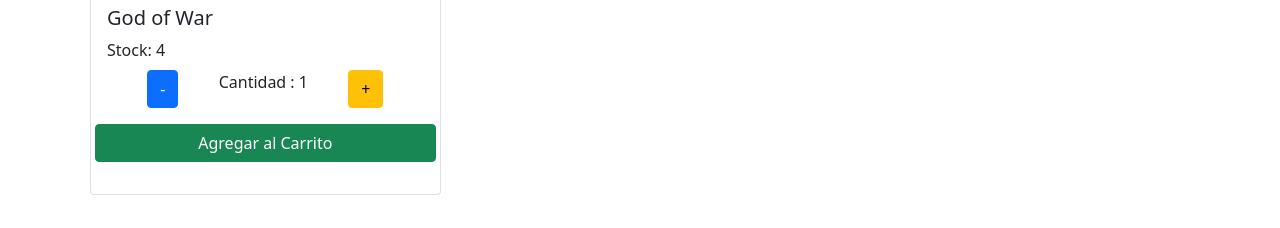
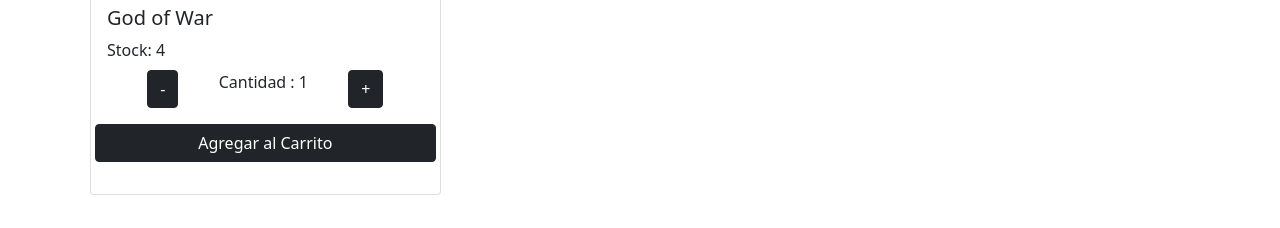
Before and after one commit to OswaldoRodriguez123/MaraChile, a React (Create React App) app: page / in a window 1280 px wide. Shown: the part 408-636 px from the top of the page. Built offline with nearby package versions, Linux system fonts and the light colour scheme.

Commit message:
Se agrega componente ItemCount

```diff
--- a/src/components/Item/Item.jsx
+++ b/src/components/Item/Item.jsx
@@ -1,18 +1,9 @@
-import React, { useState } from "react";
+import React from "react";
+import ItemCount from "../ItemCount/ItemCount";
 
 const Item = ({
-	item: { id, title, description, price, pictureUrl, stock }, addToCardWidget
+	item: { id, title, description, price, pictureUrl, stock }, onAdd
 }) => {
-
-	const [quantity, setQuantity] = useState(1);
-
-	function add() {
-		if (quantity < stock) setQuantity(quantity + 1);
-	}
-
-	function remove() {
-		if (quantity > 1) setQuantity(quantity - 1);
-	}
 
 	return (
 		<div className="col-sm-12 col-xs-12 col-md-8 col-lg-5 col-xl-4">
@@ -21,14 +12,10 @@
 				<div className="card-body">
 					<h5 className="card-title">{title}</h5>
 					<p className="card-text">Stock: {stock}</p>
-					<div className="w-100 d-flex mt-2">
-						<button onClick={() => remove()} className="btn col-xs-6 btn-primary mx-auto">-</button>
-						<span>Cantidad : {quantity} </span>
-						<button onClick={() => add()} className="btn col-xs-6 btn-warning mx-auto">+</button>
-					</div>
-					<div className="row">
-						<button onClick={() => addToCardWidget(quantity)} className="btn btn-success my-3">Agregar al Carrito</button>
-					</div>
+					<ItemCount
+						stock={stock}
+						onAdd={onAdd}
+					/>
 				</div>
 			</div>
 		</div>
--- /dev/null
+++ b/src/components/ItemCount/ItemCount.jsx
@@ -0,0 +1,29 @@
+import React, { useState } from "react";
+
+const ItemCount = ({ stock, initial = 1, onAdd }) => {
+
+	const [quantity, setQuantity] = useState(initial);
+
+    function add() {
+		if (quantity < stock) setQuantity(quantity + 1);
+	}
+
+	function remove() {
+		if (quantity > 1) setQuantity(quantity - 1);
+	}
+
+	return (
+		<div>
+            <div className="w-100 d-flex mt-2">
+                <button onClick={() => remove()} className="btn col-xs-6 btn-dark mx-auto">-</button>
+                <span>Cantidad : {quantity} </span>
+                <button onClick={() => add()} className="btn col-xs-6 btn-dark mx-auto">+</button>
+            </div>
+            <div className="row">
+                <button onClick={() => onAdd(quantity)} className="btn btn-dark my-3">Agregar al Carrito</button>
+            </div>
+        </div>
+	);
+};
+
+export default ItemCount;
--- a/src/components/ItemList/ItemList.jsx
+++ b/src/components/ItemList/ItemList.jsx
@@ -1,7 +1,7 @@
 import React from 'react';
 import Item from "../Item/Item";
 
-const ItemList = ({ items, addToCardWidget }) => {
+const ItemList = ({ items, onAdd }) => {
 
 	return (
 		<div className="container p-3 my-4">
@@ -10,7 +10,7 @@
 						<Item
 							key={item.id}
 							item={item}
-							addToCardWidget={addToCardWidget}
+							onAdd={onAdd}
 						/>
 					)
 				}
--- a/src/components/ItemListContainer/ItemListContainer.jsx
+++ b/src/components/ItemListContainer/ItemListContainer.jsx
@@ -1,9 +1,11 @@
 import React, { useState, useEffect } from 'react';
 import ItemList from "../ItemList/ItemList";
 
-const ItemListContainer = ({ addToCardWidget }) => {
+const ItemListContainer = ({ onAdd }) => {
 
 	const [items, setItems] = useState([]);
+
+	useEffect(() => {
 
 		const getItems = new Promise((resolve, reject) => {
 			const data = {
@@ -15,7 +17,7 @@
 						title: "God of War",
 						description: "Prueba",
 						price: 35000,
-					pictureUrl: "https://ichef.bbci.co.uk/news/640/cpsprodpb/125FC/production/_103206257_sandwich.png",
+						pictureUrl: "https://depor.com/resizer/CFrCLE3UtejO-rCOu0GgrBOrtLg=/580x330/smart/filters:format(jpeg):quality(75)/cloudfront-us-east-1.images.arcpublishing.com/elcomercio/UFEYHNEDMJHHLEWI2OKTT2SQKM.jpg",
 						stock: 4
 					}
 				],
@@ -28,8 +30,6 @@
 				}
 			}, 3000);
 		});
-
-	useEffect(() => {
 		if (items.length === 0) {
 			getItems.then(data => {
 				setItems(data);
@@ -42,7 +42,7 @@
 	return (
 		<div className="container p-3 my-4">
 			<div className="row">
-				{ items && <ItemList items={items} addToCardWidget={addToCardWidget} /> }
+				{ items && <ItemList items={items} onAdd={onAdd} /> }
 			</div>
 		</div>
 	);
--- a/src/components/Main/Main.jsx
+++ b/src/components/Main/Main.jsx
@@ -6,7 +6,7 @@
 
 	const [cartCounter, setCartCounter] = useState(0);
 
-	const addToCardWidget = (articles) => {
+	const onAdd = (articles) => {
 		setCartCounter(cartCounter + articles)
 	}
 
@@ -17,7 +17,7 @@
 	return (
 		<div>
 			<NavBar cartCounter={cartCounter} />
-			<ItemListContainer addToCardWidget={addToCardWidget} />
+			<ItemListContainer onAdd={onAdd} />
 		</div>
 	);
 }
```
Lines whose indentation alone changed are shown as unchanged.
